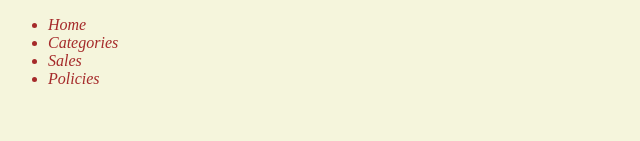
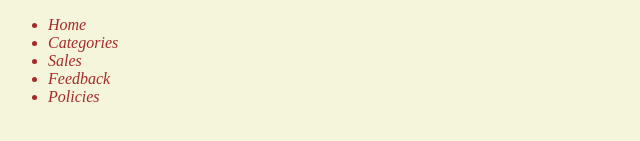
Before and after one commit to SquireQuester/sandbox, a plain HTML site: page index.html in a window 1280 px wide. Shown: the part 247-388 px from the top of the page, 0-640 px from the left. Drawn offline with Linux system fonts and the light colour scheme.

Commit message:
added feedback

```diff
--- a/index.html
+++ b/index.html
@@ -18,6 +18,7 @@
         <li>Home</li>
         <li>Categories</li>
         <li>Sales</li>
+        <li>Feedback</li>
         <li>Policies</li>
     </ul>
     <script src="app.js"></script>
```
